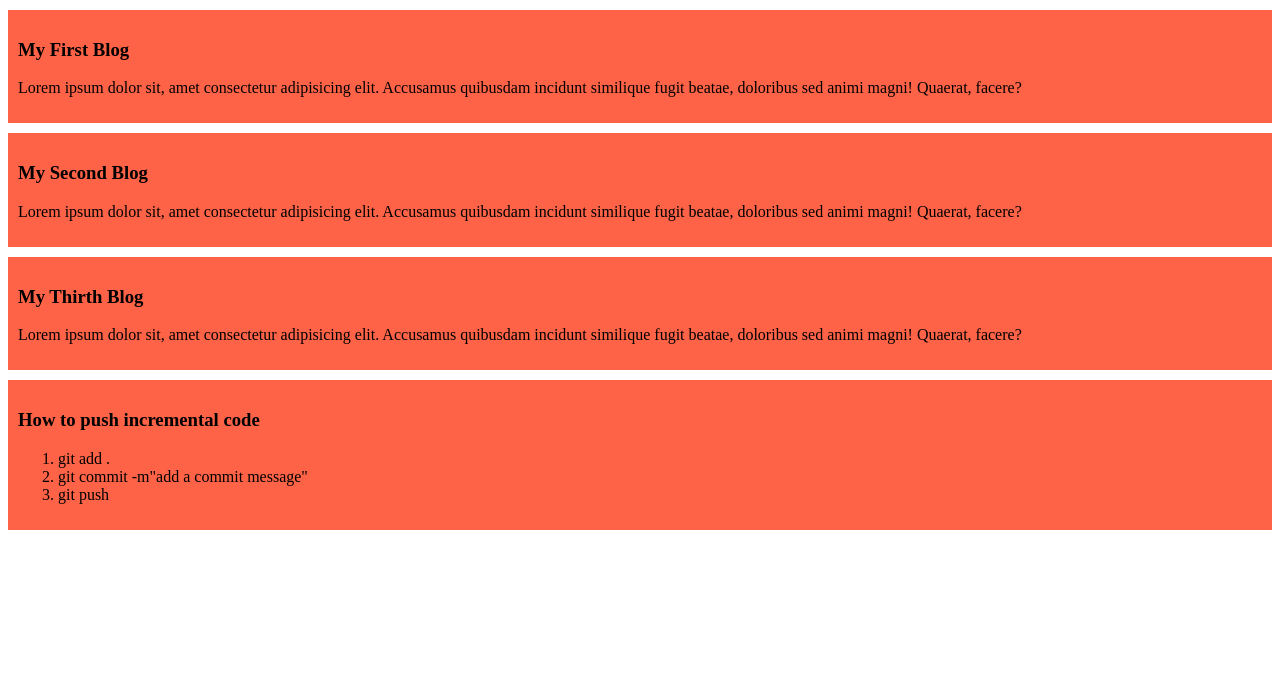
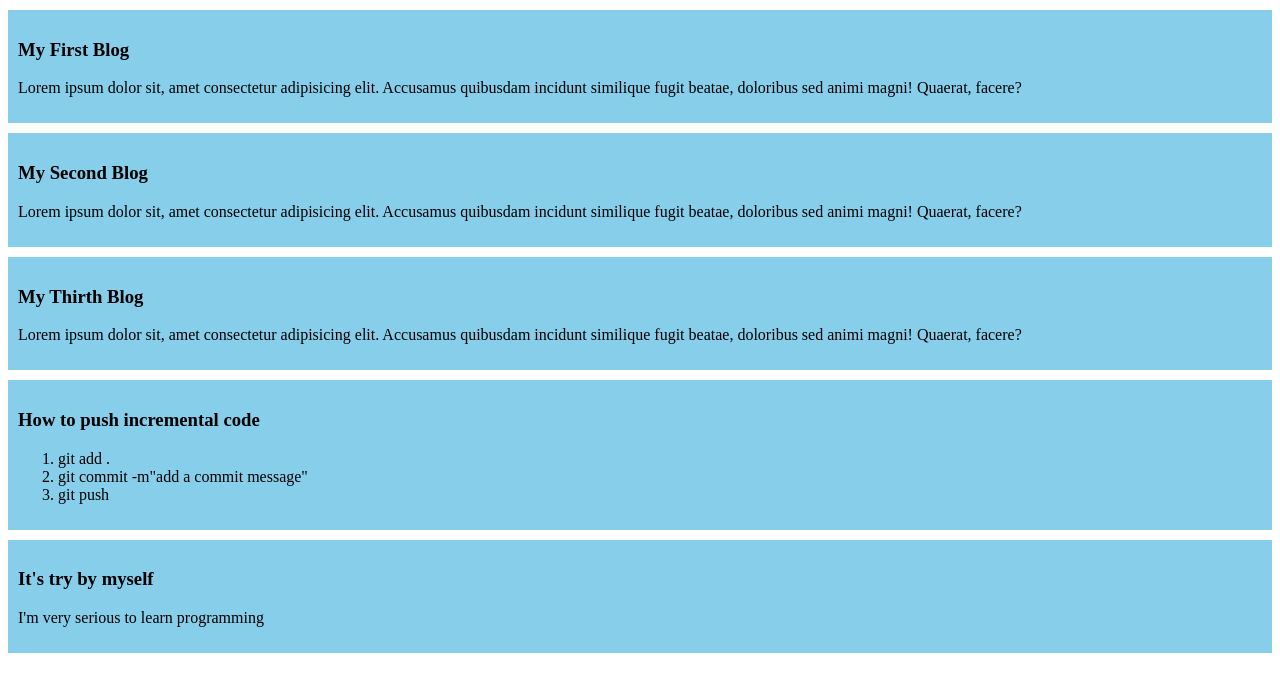
Before and after one commit to smalaminsaikat/my-simple-website, a plain HTML site: page index.html in a window 1280 px wide. Drawn offline with Linux system fonts and the light colour scheme.

Commit message:
Added a paragraph tag

```diff
--- a/index.html
+++ b/index.html
@@ -27,5 +27,9 @@
             <li>git push</li>
         </ol>
         </div>
+        <div>
+            <h3>It's try by myself</h3>
+            <p>I'm very serious to learn programming</p>
+        </div>
 </body>
 </html>
--- a/styles/blog.css
+++ b/styles/blog.css
@@ -1,5 +1,5 @@
 div{
-    background-color: tomato;
+    background-color: skyblue;
     padding: 10px;
     margin-top: 10px;
 }
```
